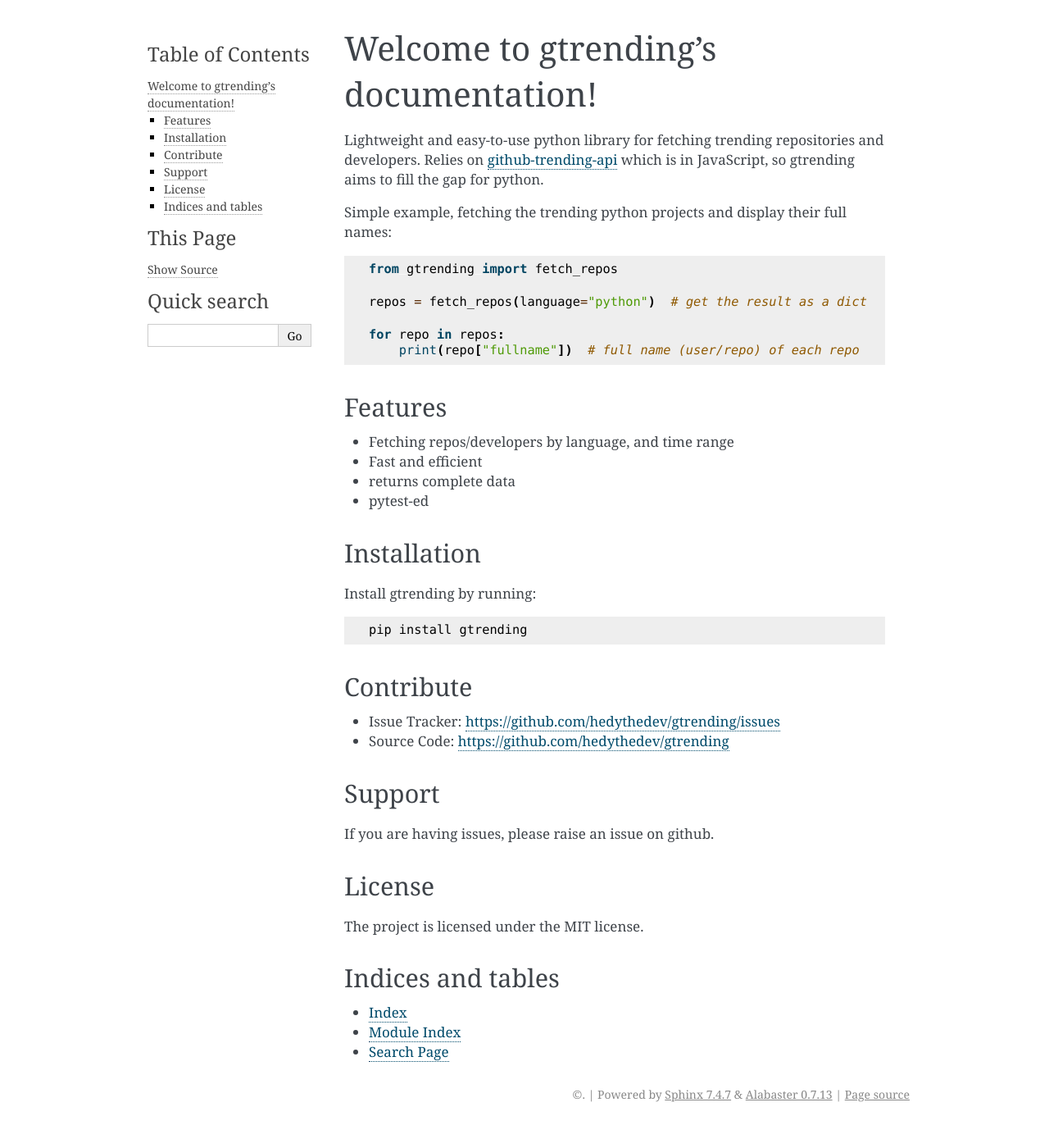
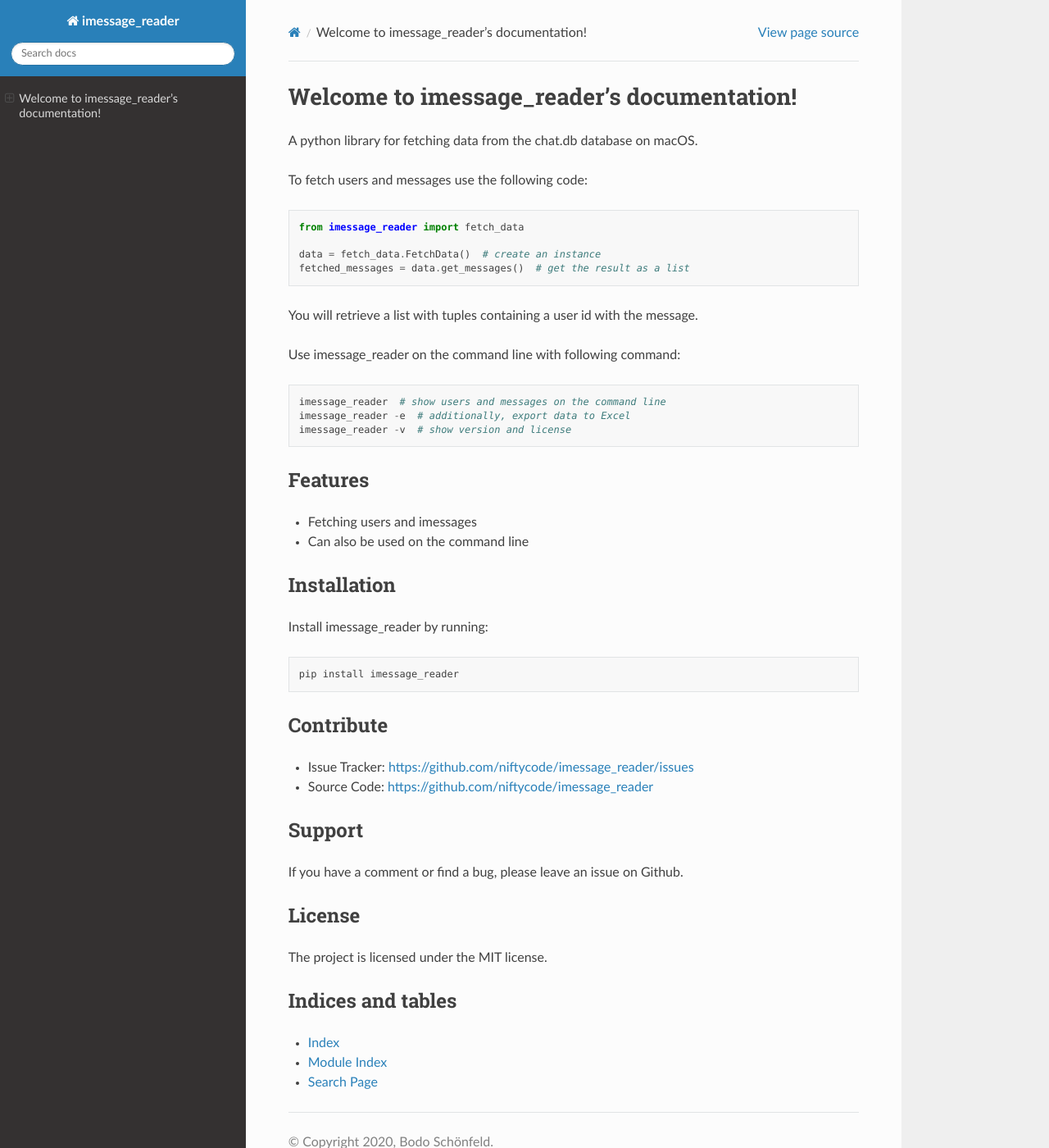
Before and after one commit to niftycode/imessage_reader, a Sphinx documentation site: the page built from docs/index.rst, in a window 1280 px wide and 1400 px high. Shown: the whole window at 82% size. Built offline with Sphinx 7.4.7 and the Read the Docs theme 2.0.0, drawn with Linux system fonts in a browser that asks for light colours; some of the changed text lies outside the part shown.

Commit message:
updated conf.py and index.rst

```diff
--- a/docs/conf.py
+++ b/docs/conf.py
@@ -0,0 +1,54 @@
+# Configuration file for the Sphinx documentation builder.
+#
+# This file only contains a selection of the most common options. For a full
+# list see the documentation:
+# https://www.sphinx-doc.org/en/master/usage/configuration.html
+
+# -- Path setup --------------------------------------------------------------
+
+# If extensions (or modules to document with autodoc) are in another directory,
+# add these directories to sys.path here. If the directory is relative to the
+# documentation root, use os.path.abspath to make it absolute, like shown here.
+#
+import sphinx_rtd_theme
+import os
+import sys
+sys.path.insert(0, os.path.abspath('../..'))
+sys.setrecursionlimit(1500)
+
+# -- Project information -----------------------------------------------------
+
+project = "imessage_reader"
+copyright = "2020, Bodo Schönfeld"
+author = "Bodo Schönfeld"
+
+# The full version, including alpha/beta/rc tags
+release = "1.1.0"
+
+
+# -- General configuration ---------------------------------------------------
+
+
+# Add any Sphinx extension module names here, as strings. They can be
+# extensions coming with Sphinx (named 'sphinx.ext.*') or your custom
+# ones.
+
+# List of patterns, relative to source directory, that match files and
+# directories to ignore when looking for source files.
+# This pattern also affects html_static_path and html_extra_path.
+exclude_patterns = ["_build", "Thumbs.db", ".DS_Store"]
+
+master_doc = "index"
+
+# --- theme ---
+
+# Register the theme as an extension to generate a sitemap.xml
+extensions = [
+    "sphinx_rtd_theme",
+]
+
+html_theme = "sphinx_rtd_theme"
+
+
+# Add any paths that contain templates here, relative to this directory.
+templates_path = ["_templates"]
--- a/docs/index.rst
+++ b/docs/index.rst
@@ -3,58 +3,55 @@
    You can adapt this file completely to your liking, but it should at least
    contain the root `toctree` directive.
 
-Welcome to gtrending's documentation!
-=====================================
+Welcome to imessage_reader's documentation!
+=============================================
 
 .. toctree::
    :maxdepth: 2
    :caption: Contents:
 
 
-Lightweight and easy-to-use python library for fetching
-trending repositories and developers. Relies on
-`github-trending-api
-<https://github.com/huchenme/github-trending-api>`_
-which is in JavaScript, so gtrending aims to fill the gap
-for python.
+A python library for fetching data from the chat.db database on macOS.
 
-Simple example, fetching the trending python projects and
-display their full names::
+To fetch users and messages use the following code::
 
-    from gtrending import fetch_repos
+    from imessage_reader import fetch_data
 
-    repos = fetch_repos(language="python")  # get the result as a dict
+    data = fetch_data.FetchData()  # create an instance
+    fetched_messages = data.get_messages()  # get the result as a list
 
-    for repo in repos:
-        print(repo["fullname"])  # full name (user/repo) of each repo
+You will retrieve a list with tuples containing a user id with the message.
 
+Use imessage_reader on the command line with following command::
+
+   imessage_reader  # show users and messages on the command line
+   imessage_reader -e  # additionally, export data to Excel
+   imessage_reader -v  # show version and license
 
 Features
 --------
 
-- Fetching repos/developers by language, and time range
-- Fast and efficient
-- returns complete data
-- pytest-ed
+- Fetching users and imessages
+- Can also be used on the command line
 
 
 Installation
 ------------
 
-Install gtrending by running::
+Install imessage_reader by running::
 
-    pip install gtrending
+    pip install imessage_reader
 
 Contribute
 ----------
 
-- Issue Tracker: https://github.com/hedythedev/gtrending/issues
-- Source Code: https://github.com/hedythedev/gtrending
+- Issue Tracker: https://github.com/niftycode/imessage_reader/issues
+- Source Code: https://github.com/niftycode/imessage_reader
 
 Support
 -------
 
-If you are having issues, please raise an issue on github.
+If you have a comment or find a bug, please leave an issue on Github.
 
 
 License
```
